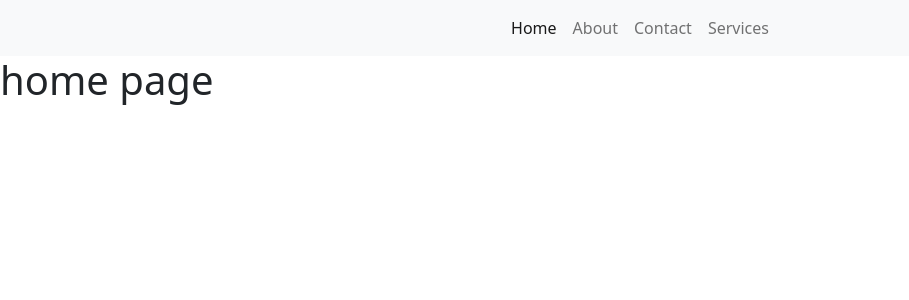
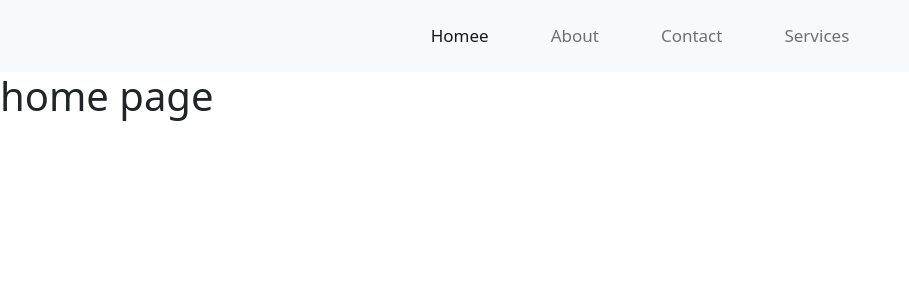
Before and after one commit to VidhiBeladiya20/Multi-vendor-E-commerce, a React (Vite) app in the folder frontend/: page / in a window 1280 px wide. Shown: the top 300 px of the page, without its empty margins (0-909 px from the left). Built offline with nearby package versions, Linux system fonts and the light colour scheme.

Commit message:
make change

```diff
--- a/frontend/src/components/Navbar.css
+++ b/frontend/src/components/Navbar.css
@@ -0,0 +1,4 @@
+nav .nav-item{
+    padding: 7px 23px;
+    font-size: 17px;
+}
--- a/frontend/src/components/Navbar.jsx
+++ b/frontend/src/components/Navbar.jsx
@@ -12,7 +12,7 @@ export const Navbar = () => {
                     <div className="navbar-collapse justify-content-center">
                         <ul className="navbar-nav">
                             <li className="nav-item">
-                                <NavLink to="/" className="nav-link">Home</NavLink>
+                                <NavLink to="/" className="nav-link">Homee</NavLink>
                             </li>
                             <li className="nav-item">
                                 <NavLink to="/about" className="nav-link">About</NavLink>
--- a/frontend/src/pages/Home.jsx
+++ b/frontend/src/pages/Home.jsx
@@ -1,9 +1,7 @@
-import {Navbar} from "../components/Navbar";
 
 export const Home = () => {
     return(
         <>
-        {/* <Navbar /> */}
         <h1>home page</h1>
         </>
     )
```
